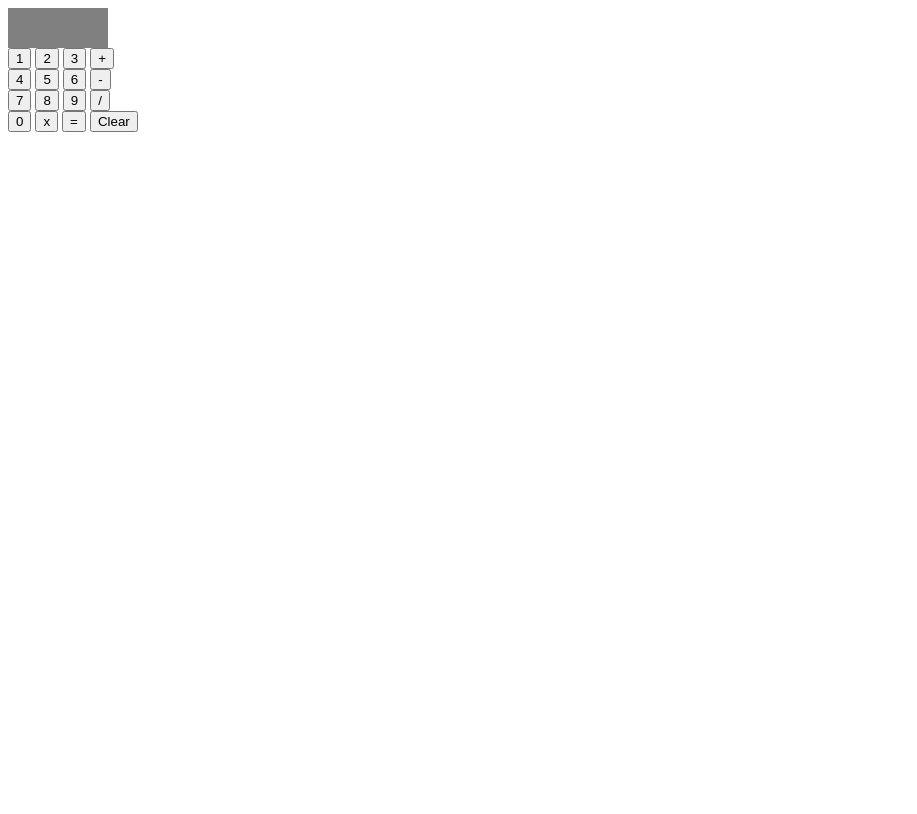
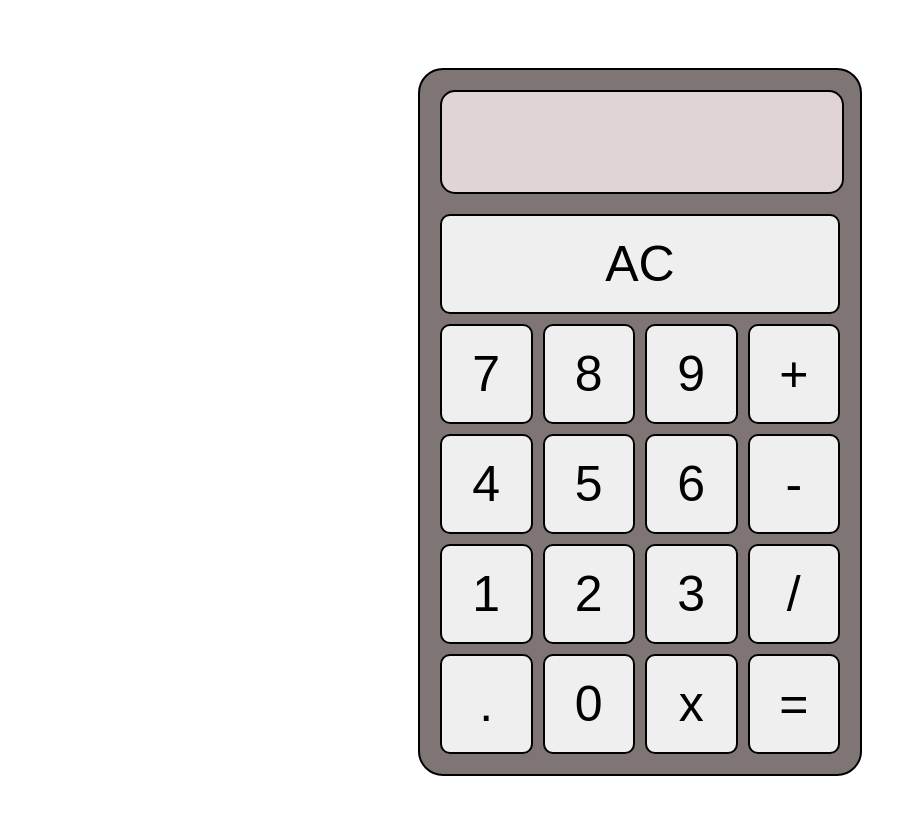
Before and after one commit to SamTombling/calculator, a plain HTML site: page index.html in a window 1280 px wide. Shown: the whole page, without its empty margins (0-917 px from the left). Drawn offline with Linux system fonts and the light colour scheme.

Commit message:
Add Styling Changes

```diff
--- a/index.html
+++ b/index.html
@@ -8,32 +8,44 @@
     </head>
 
     <body>
+        <div id="calculator">
             <div id="display"></div>
-        <div id="row-one">
-            <button class="number">1</button>
-            <button class="number">2</button>
-            <button class="number">3</button>
+
+            <div class="row">
+                <button class="operator" id="clear">AC</button>
+            </div>
+
+            <div class="row">
+                <button class="number">7</button>
+                <button class="number">8</button>
+                <button class="number">9</button>
                 <button class="operator">+</button>
             </div>
 
-        <div id="row-two">
+            <div class="row">
                 <button class="number">4</button>
                 <button class="number">5</button>
                 <button class="number">6</button>
                 <button class="operator">-</button>
             </div>
 
-        <div id="row-three">
-            <button class="number">7</button>
-            <button class="number">8</button>
-            <button class="number">9</button>
+            <div class="row">
+                <button class="number">1</button>
+                <button class="number">2</button>
+                <button class="number">3</button>
                 <button class="operator">/</button>
             </div>
 
+            <div class="row">
+                <button class="number">.</button>
                 <button class="number">0</button>
                 <button class="operator">x</button>
                 <button id="equals">=</button>
-        <button id="clear">Clear</button>
+            </div>
+
+        </div>
+
+
 
     </body>
 </html>
--- a/styles.css
+++ b/styles.css
@@ -1,5 +1,45 @@
+body {
+    display: flex;
+    justify-content: center;
+    padding: 60px 0;
+
+}
+
+#calculator {
+    background-color: rgb(128, 117, 117);
+    width: 400px;
+    border-radius: 25px;
+    display: flex;
+    gap: 10px;
+    flex-direction: column;
+    padding: 20px;
+    border: 2px solid black;
+}
+
 #display {
-    height: 40px;
-    width: 100px;
-    background-color: grey;
+    height: 60px;
+    width: 300px;
+    background-color: rgb(224, 212, 212);
+    border-radius: 15px;
+    margin-bottom: 10px;
+    border: 2px solid black;
+    display: flex;
+    align-items: flex-end;
+    justify-content: flex-end;
+    padding: 20px 50px;
+    font-size: 50px;
 }
+
+.row {
+    display: flex;
+    gap: 10px;
+}
+
+button {
+    border: none;
+    flex: 1;
+    height: 100px;
+    border-radius: 10px;
+    font-size: 50px;
+    border: 2px solid black;
+}
```
Lines whose indentation alone changed are shown as unchanged.
